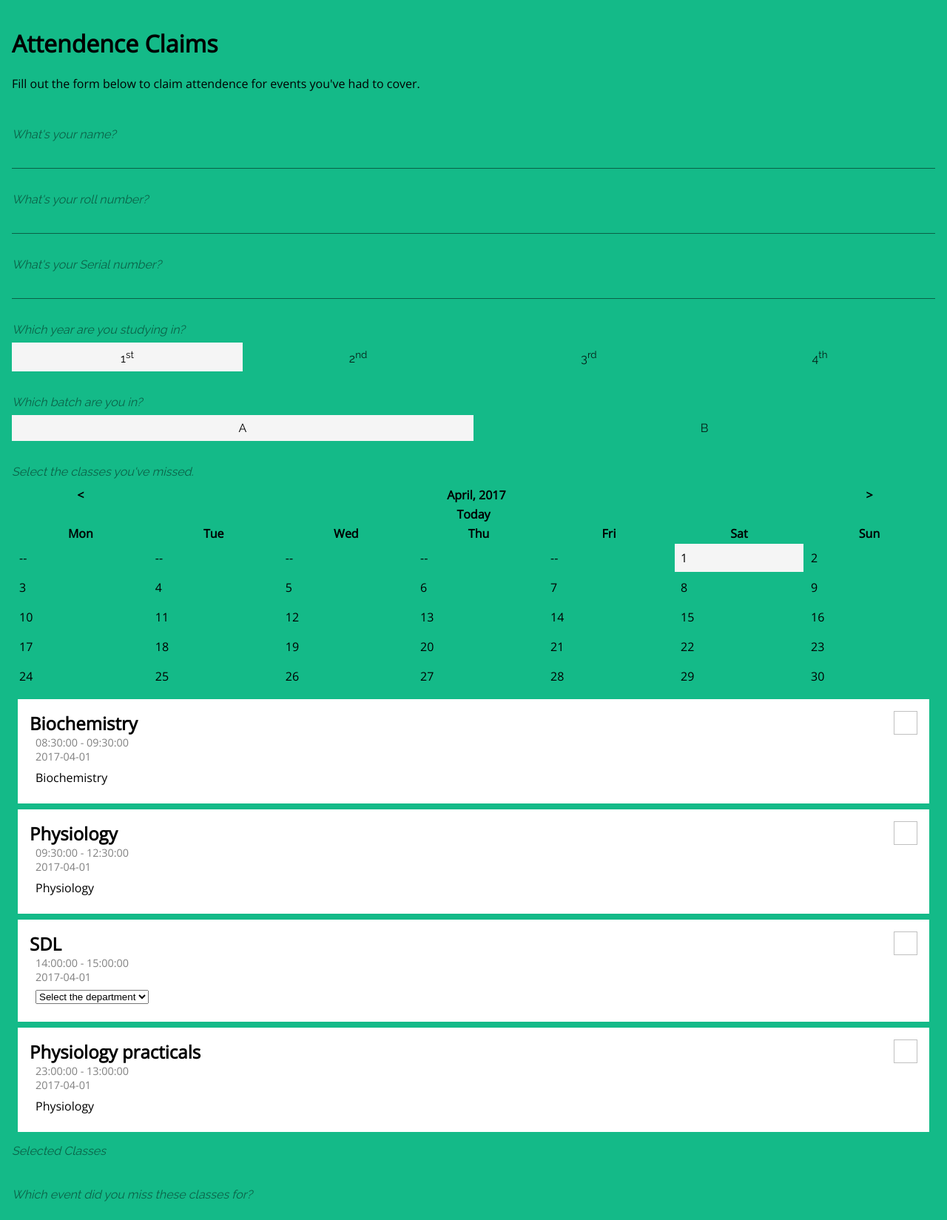
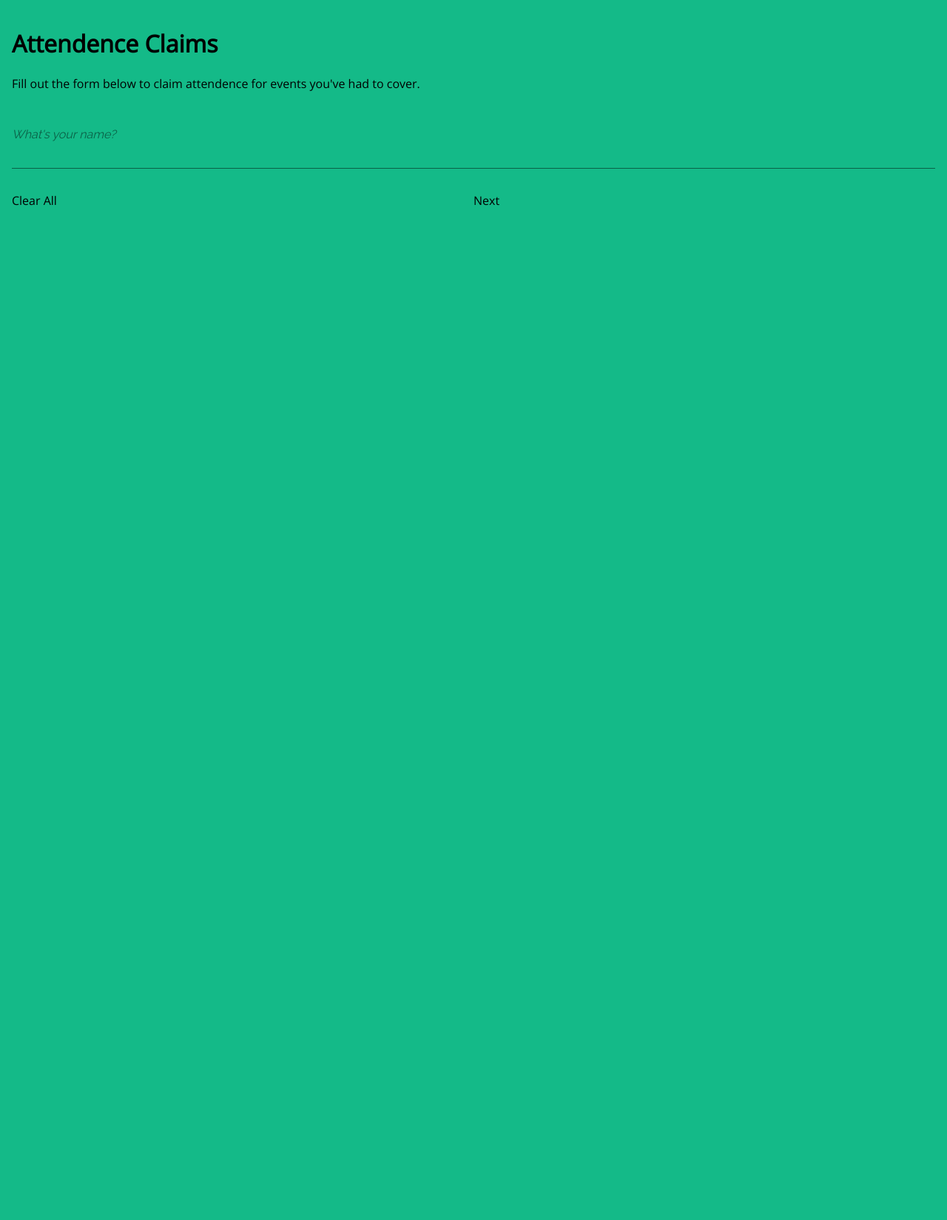
Before and after one commit to sidharthramesh/attendance-claims, a Flask app: page / in a window 1280 px wide. Shown: the whole page at 74% size. Run offline with Flask 2, Linux system fonts and the light colour scheme; data comes from the database, SQL or seed files in the repository.

Commit message:
Front end nearrrrrllllyyyy over

```diff
--- a/static/script.js
+++ b/static/script.js
@@ -166,7 +166,7 @@ function updateClasses (date, year, batch) {
       container.innerHTML = "";
       for (var i = 0; i < dayClasses_length; i++) {
         var ele = doc.createElement('div');
-        var txt = '<div><h2>CLASS_NAME</h2><p>START_TIME - END_TIME</p><p>DATE</p><div>DEPT</div></div><div><img/><input type="hidden"/></div>';
+        var txt = '<div><h2>CLASS_NAME</h2><p>START_TIME - END_TIME</p><span>DATE</span><div>DEPT</div></div><div><img/><input type="hidden"/></div>';
         txt = txt.replace('CLASS_NAME', dayClasses[i].name);
         txt = txt.replace('START_TIME', dayClasses[i].start_time);
         txt = txt.replace('END_TIME', dayClasses[i].end_time);
@@ -199,19 +199,17 @@ function updateClasses (date, year, batch) {
               addToSelectedClasses(this.parentNode);
             }
           }
-          else if (this.parentNode.parentNode.id === "classes_selection_selection") {
-            // search and make display block
-            var searchEles = document.getElementById('classes_datedList').childNodes;
-            var searchEles_length = searchEles.length;
-            console.log("SDF");
-            for (var i = 0; i < searchEles_length; i++) {
-              if (searchEles[i].querySelector('h2').textContent === this.parentNode.querySelector('h2').textContent && searchEles[i].querySelector('p:nth-child(1)').textContent === this.parentNode.querySelector('p:nth-child(1)').textContent) {
-
-              }
-            }
-            this.parentNode.parentNode.removeChild(this.parentNode);
+        }, false);
+        var selectedClasses = document.getElementById('classes_selection_selection').childNodes;
+        var selectedClasses_length = selectedClasses.length;
+        var id = dayClasses[i].id;
+        var date = dayClasses[i].date;
+        for (var j = 0; j < selectedClasses_length; j++) {
+          var selectedClass = JSON.parse(selectedClasses[j].querySelector('input[type=hidden]').value);
+          if (selectedClass.id === id && selectedClass.date === date) {
+            ele.style.display = "none";
           }
-        }, false);
+        }
         container.appendChild(ele);
       }
     }
@@ -227,19 +225,44 @@ function addToSelectedClasses (node) {
     sel.value = node.querySelector("select").value;
     sel.parentNode.innerHTML = "<div>" + sel.value + "</div>";
   }
+  node_.querySelector('div:nth-child(2)').addEventListener('click', function () {
+    var searchEles = document.getElementById('classes_datedList').childNodes;
+    var searchEles_length = searchEles.length;
+    var this_ = JSON.parse(this.querySelector('input[type=hidden]').value);
+    for (var i = 0; i < searchEles_length; i++) {
+      searchEle = JSON.parse(searchEles[i].querySelector('input[type=hidden]').value);
+      if (searchEle.id === this_.id && searchEle.date === this_.date) {
+        searchEles[i].style.display = "table";
+      }
+    }
+    this.parentNode.parentNode.removeChild(this.parentNode);
+  }, false);
   document.getElementById('classes_selection_selection').appendChild(node_);
   node.style.display = "none";
 };
 function harvest () {
   var details = {};
   details.name = "" + document.getElementById('name_text').value;
+  details.email = "" + document.getElementById('email_email').value;
   details.rollNumber = "" + document.getElementById('number_number').value;
   details.serialNumber = "" + document.getElementById('serialNumber_number').value;
   details.year = "" + document.getElementById('year_years_selection').value;
   details.batch = "" + document.getElementById('batch_batches_selection').value;
-  details.selectedClasses = [];
+  var selected = [];
+  var selectedEles = document.getElementById('classes_selection_selection').childNodes;
+  var selectedEles_length = selectedEles.length;
+  for (var i = 0; i < selectedEles_length; i++) {
+    selected.push(JSON.parse(selectedEles[i].querySelector('input[type=hidden]').value));
+  }
+  details.selectedClasses = selected;
   details.event = "" + document.getElementById('events_text').value;
   return details;
+};
+function sendReq () {
+  var xmlhttp = new XMLHttpRequest();
+  xmlhttp.open("POST", '/classdata');
+  xmlhttp.setRequestHeader("Content-Type", "application/json");
+  xmlhttp.send(JSON.stringify(harvest()));
 };
 
 document.getElementById('classes_calendar_prev').addEventListener('click', function () {
@@ -285,8 +308,30 @@ for (var i = 0; i < eles_length; i++) {
     }, false);
   }
 }
-
-selectedClasses = [];
+document.getElementById('buttonTray_next').addEventListener('click', function () {
+  var pages = [
+    'name',
+    'email',
+    'number',
+    'serialNumber',
+    'year',
+    'batch',
+    'classes',
+    'events'
+  ];
+  var pages_length = pages.length;
+  for (var i = 0; i < pages_length; i++) {
+    var ele = document.getElementById('' + pages[i]);
+    // validation
+    if (ele.className !== 'show') {
+      ele.className = 'show';
+      return false;
+    }
+  }
+  sendReq();
+  document.getElementById('buttonTray').parentNode.removeChild(document.getElementById('buttonTray'));
+  document.getElementById('thankyou').className = "show";
+}, false);
 
 var d = new Date();
 var mm = d.getMonth();
--- a/static/styles.css
+++ b/static/styles.css
@@ -26,6 +26,11 @@ body
 #viewport > div
 {
   padding:16px;
+  display:none;
+}
+#viewport > div.show
+{
+  display:block;
 }
 #viewport > div .tooltip
 {
@@ -36,7 +41,8 @@ body
   color:rgba(0,0,0,0.48);
 }
 #viewport > div input[type=text],
-#viewport > div input[type=number]
+#viewport > div input[type=number],
+#viewport > div input[type=email]
 {
   width:100%;
   font-size:24px;
@@ -120,7 +126,8 @@ body
   background:rgb(245,245,245);
   color:black;
 }
-#classes_datedList
+#classes_datedList,
+#classes_selection_selection
 {
   padding:8px;
 }
@@ -153,6 +160,17 @@ body
   font-size:0.9em;
   color:gray;
 }
+#classes_datedList > div > div:nth-child(1) > span
+{
+  display:none;
+}
+#classes_selection_selection > div > div:nth-child(1) > span
+{
+  display:block;
+  color:gray;
+  padding-left:8px;
+  font-size:0.8em;
+}
 #classes_datedList > div > div:nth-child(1) > div,
 #classes_selection_selection > div > div:nth-child(1) > div
 {
@@ -177,3 +195,8 @@ body
   width:32px;
   height:32px;
 }
+
+#buttonTray > div
+{
+  cursor:pointer;
+}
--- a/templates/index.html
+++ b/templates/index.html
@@ -7,13 +7,17 @@
   </head>
   <body>
     <div id="viewport">
-      <div>
+      <div class="show">
         <h1>Attendence Claims</h1>
         <p>Fill out the form below to claim attendence for events you've had to cover.</p>
       </div>
-      <div id="name">
+      <div id="name" class="show">
         <div class="tooltip">What's your name?</div>
         <input id="name_text" type="text"/>
+      </div>
+      <div id="email">
+        <div class="tooltip">Enter your email address.</div>
+        <input id="email_email" type="email"/>
       </div>
       <div id="number">
         <div class="tooltip">What's your roll number?</div>
@@ -77,13 +81,13 @@
         <div class="tooltip">Which event did you miss these classes for?</div>
         <input id="events_text" type="text"/>
       </div>
-      <div>
+      <div id="thankyou">
         <div>That's it! We'll process you're request for attendence claims and get back to you on it.</div>
       </div>
       <div id="validation"></div>
-      <div id="buttonTray">
-        <div></div>
-        <div></div>
+      <div id="buttonTray" class="show">
+        <div id="buttonTray_clearAll">Clear All</div>
+        <div id="buttonTray_next">Next</div>
       </div>
     </div>
 
```
